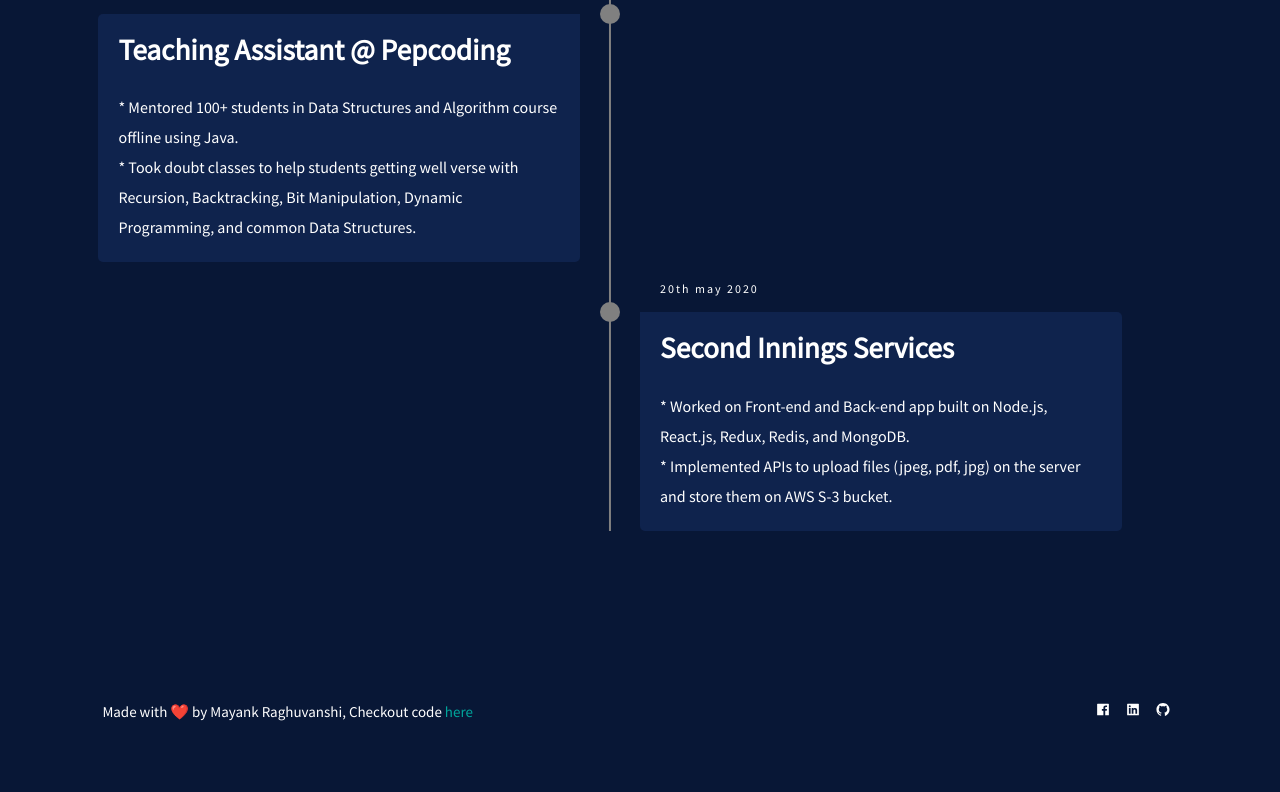
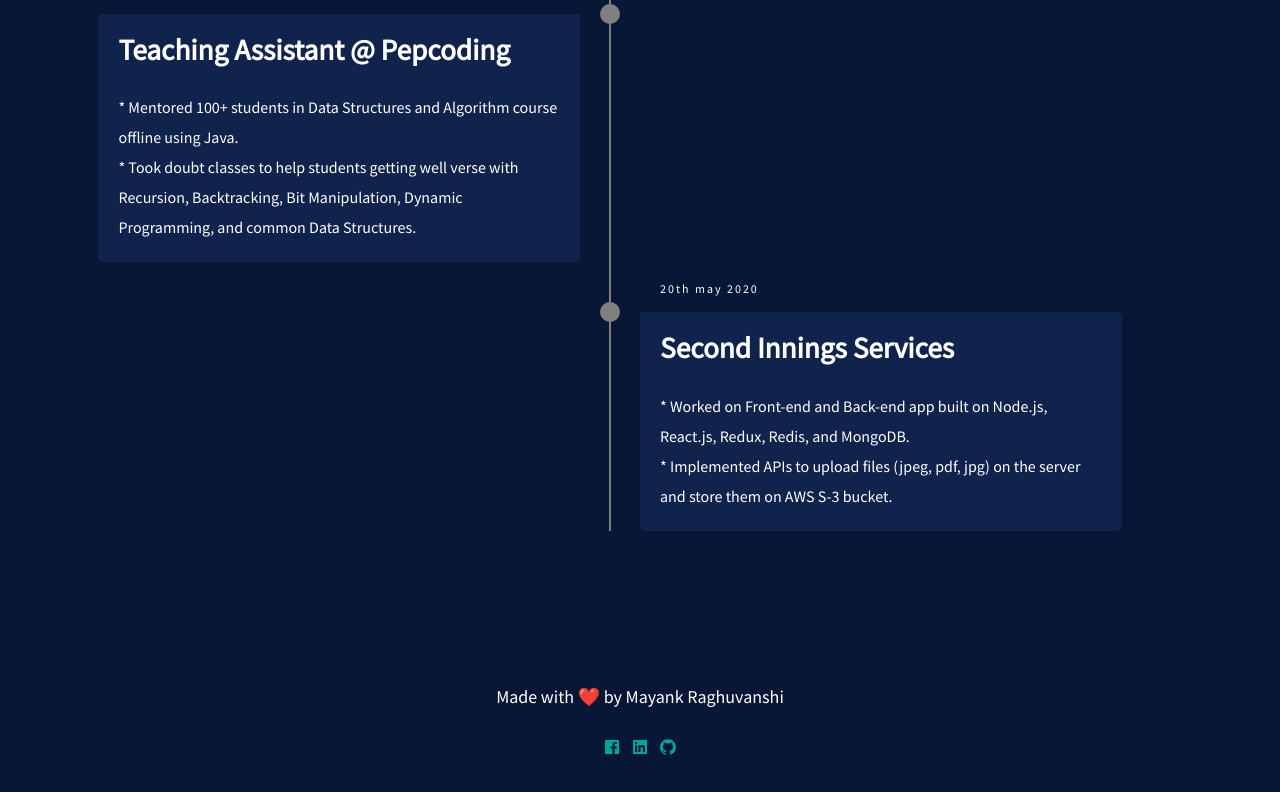
Before and after one commit to mayankraghuwanshi/mayankraghuwanshi.github.io, a Gatsby site: page /experience in a window 1280 px wide. Shown: the part 952-1744 px from the top of the page. Built offline with nearby package versions, Linux system fonts and the light colour scheme; Gatsby itself is replaced by a stand-in of ours.

Commit message:
minor changes

```diff
--- a/data.json
+++ b/data.json
@@ -7,10 +7,6 @@
     {
       "label": "Experience",
       "path": "/experience"
-    },
-    {
-      "label": "Projects",
-      "path": "/projects"
     }
   ],
   "UserTopics": [
@@ -18,12 +14,12 @@
       "id": 1,
       "title": "Experience",
       "description": "I have been working as a SDE at Freecharge, I have sound knowledge of full stack development. I like building up projects from scratch",
-      "path" : "/"
+      "path" : "/experience"
     },
     {
       "id": 2,
       "title": "Projects",
-      "description": "I have made alot personal, academics and professional projects. Most of my projects are full stack and build on java-script and java",
+      "description": "I have made a lot personal, academic and professional projects. Most of my projects are full stack and built on java-script and java",
       "path" : "/"
     },
     {
--- a/src/components/footer/Footer.js
+++ b/src/components/footer/Footer.js
@@ -5,69 +5,19 @@
 import styled from 'styled-components';
 
 const FooterWrap = styled.footer`
-  text-align: right;
-  width: 100%;
-  font-size: 15px;
-  padding: 15px 0px;
-
-  .thankyou-wrapper{
-    width: 80%;
-    float: left;
-  }
-  .social-icons{
-    width: 20%;
-    float: right;
-  }
-
-  p{
-    margin: 0px;
-    text-align: left;
-  }
 
   p a{
     color: #00a69c;
     text-decoration: none;
+    margin : 0px 5px 5px 5px;
   }
-
-  svg{
-    width: 30px;
-  }
-
-  a{
-    color: white;
-  }
-  a:hover{
-    color: #00a69c;
-  }
-
-  @media only screen and (max-width: 480px) {
-    text-align: center;
-    .thankyou-wrapper{
-      width: 100%;
-      float: none;
-    }
-    .social-icons{
-      width: 100%;
-      float: none;
-    }
-
-  }
-
-
   `
-
 
 
 const Footer = () => (
   <FooterWrap>
-    <div className="thankyou-wrapper">
-      <p>Made with &#10084;&#65039; by Mayank Raghuvanshi, Checkout code <a href="https://github.com/mayankraghuwanshi.mayankraghuwanshi.github.io">here</a></p>
-    </div>
-    <div className="social-icon">
-      <a href="https://www.facebook.com/raghuvanshimayank/" target="_blank"><AiFillFacebook/></a>
-      <a href="https://www.linkedin.com/in/mayankraghuvanshi/" target="_blank"><AiFillLinkedin/></a>
-      <a href="https://www.github.com/mayankraghuwanshi/" target="_blank"><AiFillGithub/></a>
-    </div>
+    <p align="center">Made with &#10084;&#65039; by Mayank Raghuvanshi</p>
+    <p align="center"><a href="https://www.facebook.com/raghuvanshimayank/" target="_blank"><AiFillFacebook/></a><a href="https://www.linkedin.com/in/mayankraghuvanshi/" target="_blank"><AiFillLinkedin/></a><a href="https://www.github.com/mayankraghuwanshi/" target="_blank"><AiFillGithub/></a></p>
   </FooterWrap>
 );
 Footer.propTypes = {
```
